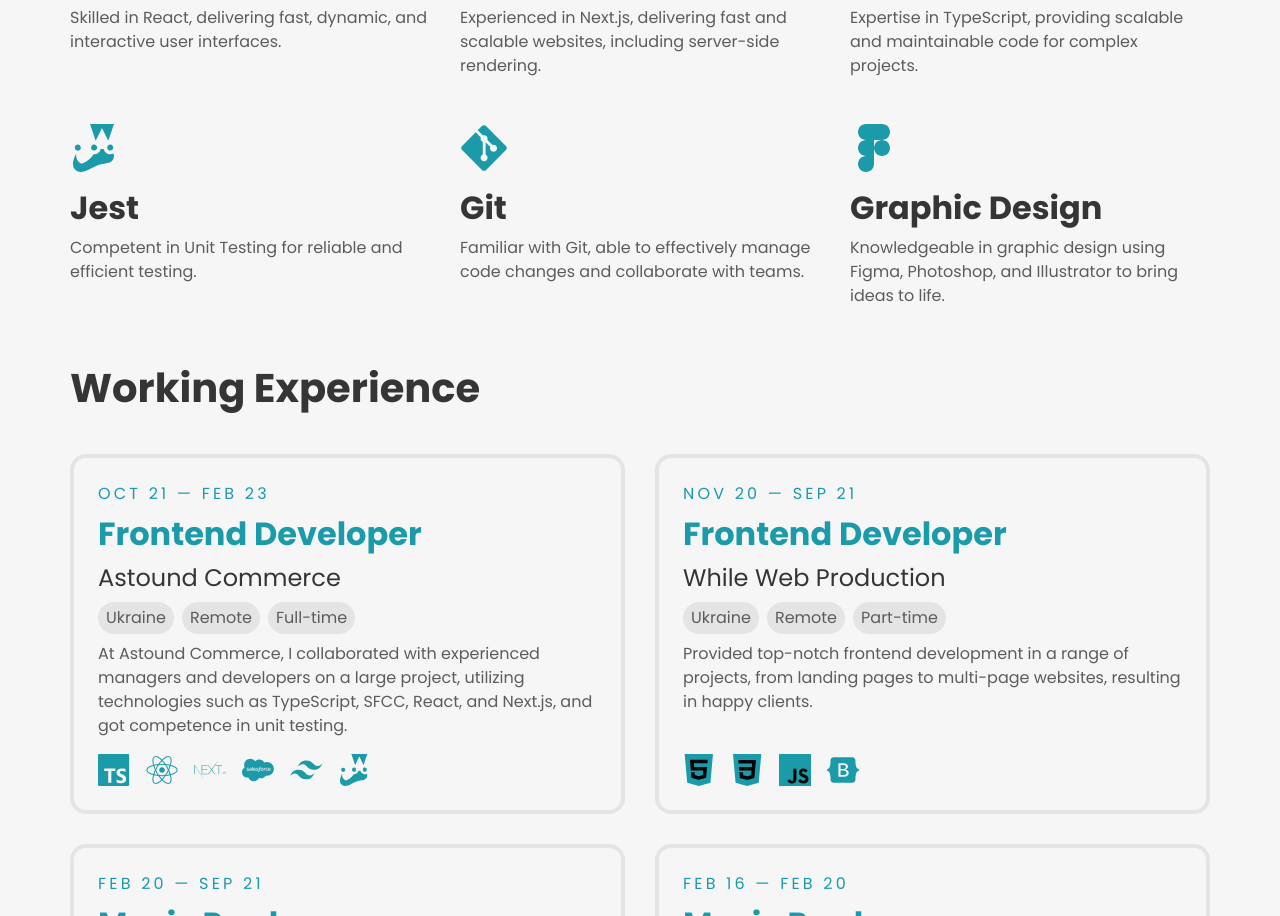
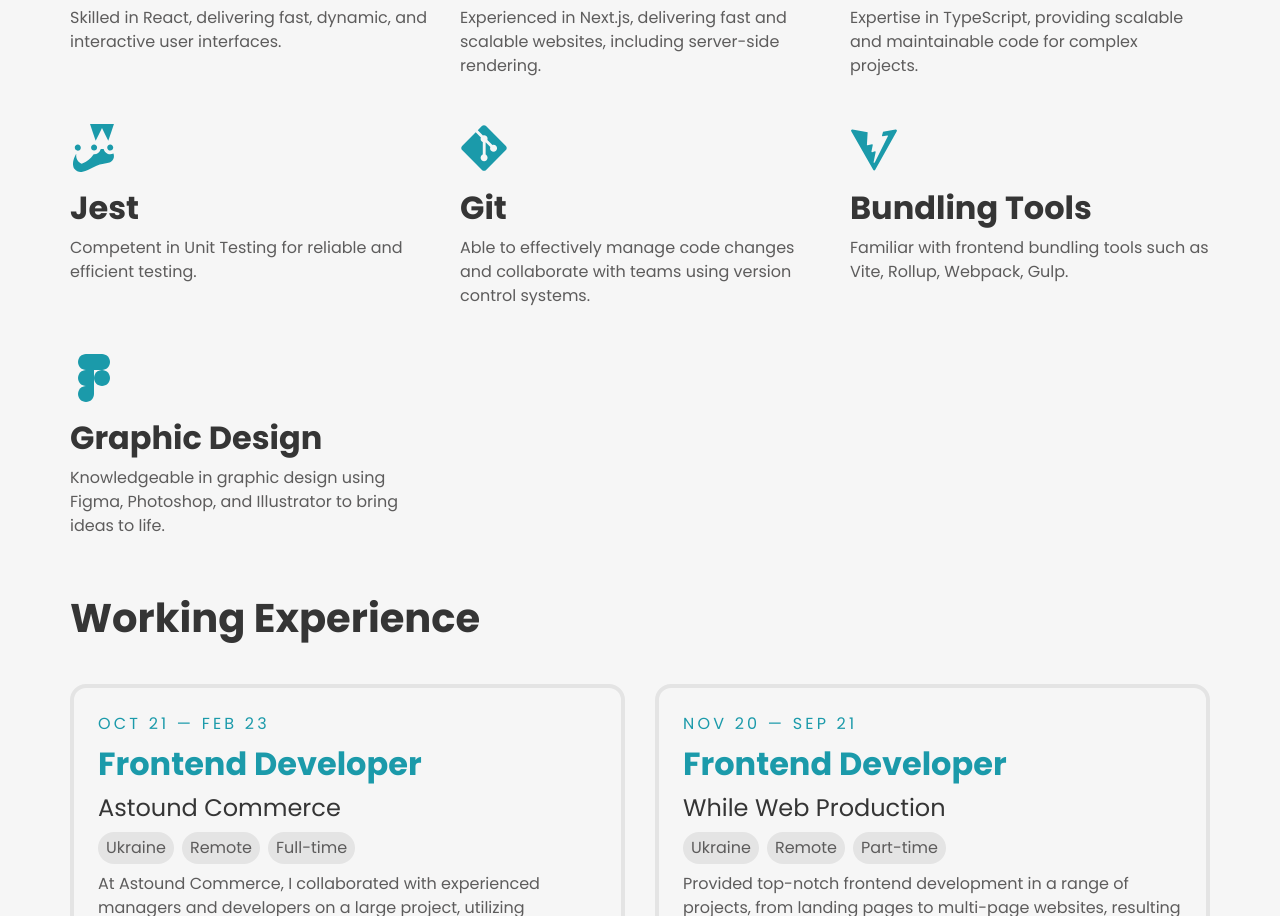
Before and after one commit to VladislavDegtyarenko/vd-developer-portfolio, a React (Vite) app: page / in a window 1280 px wide. Shown: the part 1390-2306 px from the top of the page. Built offline with nearby package versions, Linux system fonts and the light colour scheme.

Commit message:
add bundling tools to skills section

```diff
--- a/src/sections/02_About.jsx
+++ b/src/sections/02_About.jsx
@@ -19,6 +19,7 @@ import FigmaIcon from "./../assets/Icons/Figma.svg";
 import SalesforceIcon from "./../assets/Icons/Salesforce.svg";
 import TailwindIcon from "./../assets/Icons/Tailwind.svg";
 import BootstrapIcon from "./../assets/Icons/Bootstrap.svg";
+import ViteIcon from "./../assets/Icons/Vitejs-logo.svg";
 
 import { Fade } from "react-awesome-reveal";
 
@@ -68,7 +69,13 @@ const skillsData = [
     icon: GitIcon,
     title: "Git",
     description:
-      "Familiar with Git, able to effectively manage code changes and collaborate with teams.",
+      "Able to effectively manage code changes and collaborate with teams using version control systems.",
+  },
+  {
+    icon: ViteIcon,
+    title: "Bundling Tools",
+    description:
+      "Familiar with frontend bundling tools such as Vite, Rollup, Webpack, Gulp.",
   },
   {
     icon: FigmaIcon,
```
Also changed, not shown: src/assets/Icons/Vitejs-logo.svg (added).
